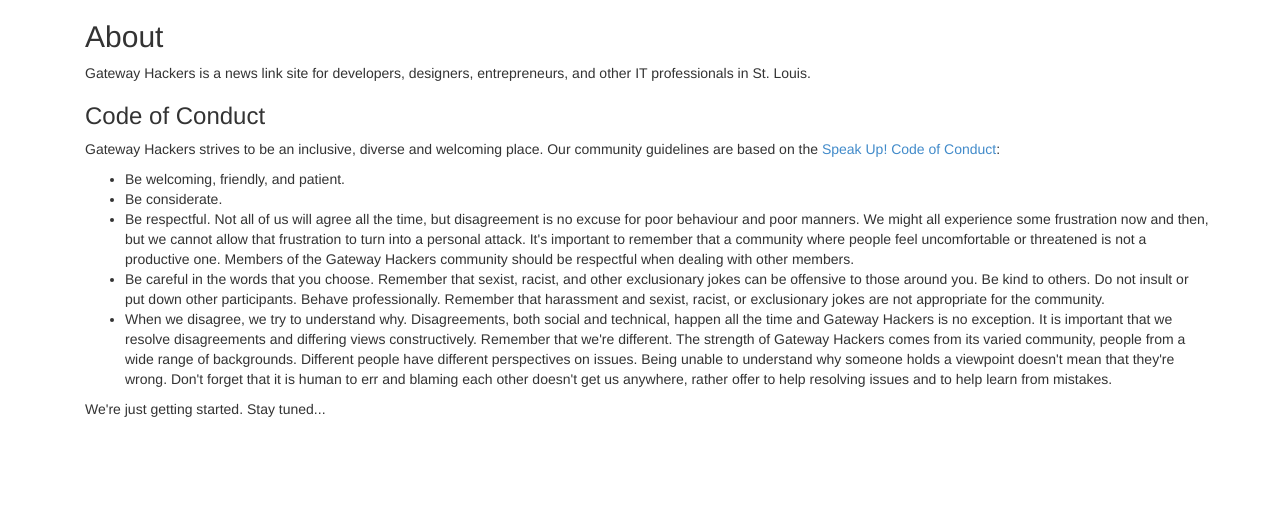
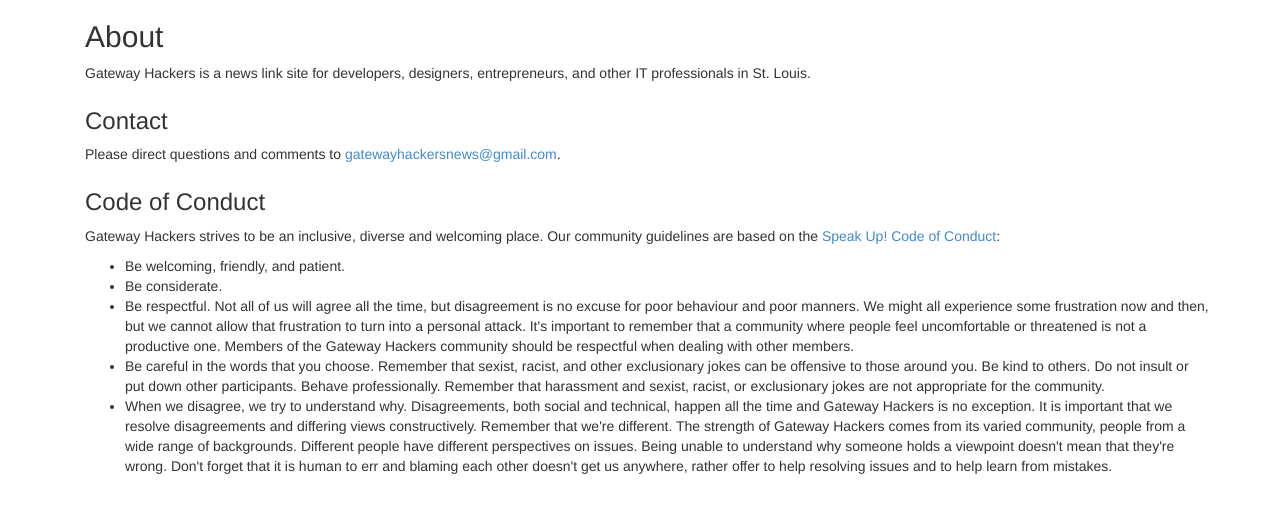
Before and after one commit to inchingforward/gh, a Django app: page /about/ in a window 1280 px wide. Shown: the part 50-563 px from the top of the page. Run offline with Django 3.2, Linux system fonts and the light colour scheme; parts of the project's set-up code (start-up, migrations or seed data) failed here and were passed over.

Commit message:
About changes.

```diff
--- a/gh/static/css/gh.css
+++ b/gh/static/css/gh.css
@@ -11,6 +11,10 @@
     margin-left: 15px;
 }
 
+#about h3 {
+    margin-top: 25px;
+}
+
 #news h3 {
     margin-top: 35px;
     margin-bottom: 5px;
--- a/gh/templates/about.html
+++ b/gh/templates/about.html
@@ -68,6 +68,9 @@ O$MNNNMNDMMNNNDO8ZO88OON8D8DDNDDDD8DDDNDDDN8NO8NDNDNMMMMMNMMMMMMMMMMNNNDNMNDNMMM
 
 <p>Gateway Hackers is a news link site for developers, designers, entrepreneurs, and other IT professionals in St. Louis.</p>
 
+<h3>Contact</h3>
+<p>Please direct questions and comments to <a href="mailto:gatewayhackersnews@gmail.com">gatewayhackersnews@gmail.com</a>.</p>
+
 <h3>Code of Conduct</h3>
 <p>Gateway Hackers strives to be an inclusive, diverse and welcoming place.  Our community guidelines are based on the <a href="http://speakup.io/coc.html">Speak Up! Code of Conduct</a>:</p>
 
@@ -79,6 +82,5 @@ O$MNNNMNDMMNNNDO8ZO88OON8D8DDNDDDD8DDDNDDDN8NO8NDNDNMMMMMNMMMMMMMMMMNNNDNMNDNMMM
 <li>When we disagree, we try to understand why. Disagreements, both social and technical, happen all the time and Gateway Hackers is no exception. It is important that we resolve disagreements and differing views constructively. Remember that we're different. The strength of Gateway Hackers comes from its varied community, people from a wide range of backgrounds. Different people have different perspectives on issues. Being unable to understand why someone holds a viewpoint doesn't mean that they're wrong. Don't forget that it is human to err and blaming each other doesn't get us anywhere, rather offer to help resolving issues and to help learn from mistakes.</li>
 </ul>
 
-<p>We're just getting started.  Stay tuned...</p>
 </div>
 {% endblock %}
```
